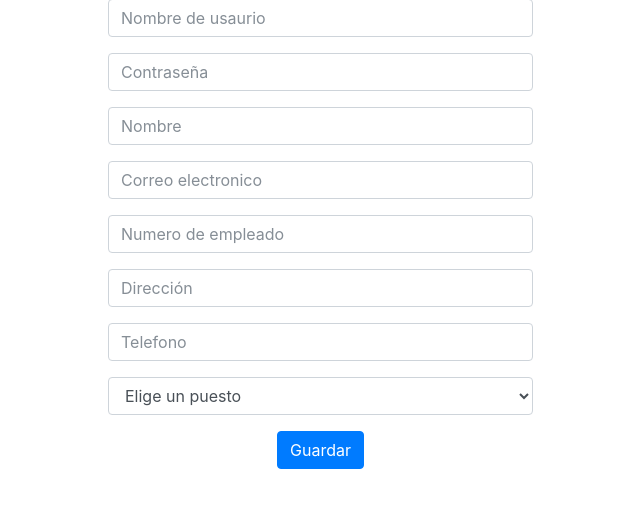
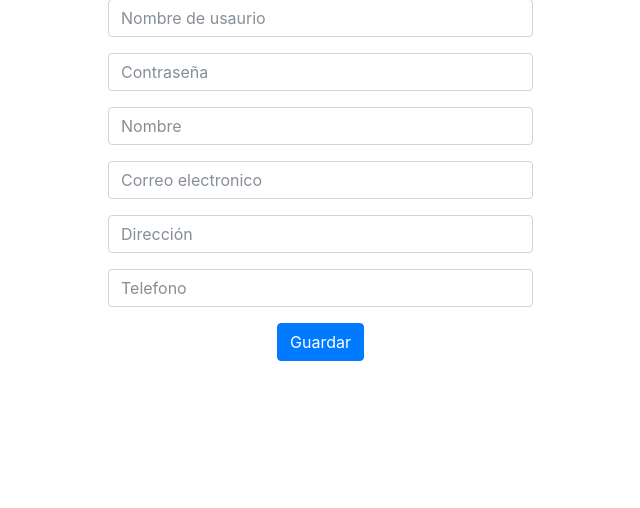
Before and after one commit to ariellsantos/libreria, a Django app: template usuarios/templates/usuarios/crear_usuario.html in a window 1280 px wide. Shown: the part 166-674 px from the top of the page, without its empty margins (1-641 px from the left). Run offline with Django 3.2, Linux system fonts and the light colour scheme; the template is opened without the code that fills it, so the values that code supplies are empty; some libraries are stand-ins or nearby versions.

Commit message:
segundo commit

```diff
--- /dev/null
+++ b/libros/templates/libreria/crear_prestamo.html
@@ -0,0 +1,6 @@
+{% extends "base/main.html" %}
+
+
+{% block container %}
+    div.row>div.col.col-sm-12.
+{% endblock container %}
--- a/libros/templates/libreria/dashboard/index.html
+++ b/libros/templates/libreria/dashboard/index.html
@@ -6,9 +6,9 @@
         <div class="col col-sm-12 col-md-12 col-lg-12">
             {% if request.user.is_staff %}
                 <a href="" class="btn btn-primary">Crear prestamo</a>
-                <a href="" class="btn btn-primary">Ver prestamos</a>
             {% endif %}
             <a href="" class="btn btn-primary">Ver libros</a>
+            <a href="" class="btn btn-primary">Ver prestamos</a>
 
         </div>
     </div>
--- a/usuarios/models/perfil.py
+++ b/usuarios/models/perfil.py
@@ -3,16 +3,13 @@ from __future__ import unicode_literals
 
 from django.db import models
 from django.contrib.auth.models import User
-from .puesto import Puesto
 
 class Perfil(models.Model):
     """Model definition for Perfil."""
 
     usuario = models.OneToOneField(User, on_delete=models.CASCADE)
-    numero_empleado = models.CharField(max_length=50, blank=True, null=True)
     direccion = models.CharField(max_length=350)
     telefono = models.CharField(max_length=14)
-    puesto = models.ForeignKey(Puesto, on_delete=models.CASCADE, blank=True, null=True)
 
     class Meta:
         """Meta definition for Perfil."""
--- a/usuarios/templates/usuarios/crear_usuario.html
+++ b/usuarios/templates/usuarios/crear_usuario.html
@@ -20,22 +20,12 @@
                     <input type="email" name="email" id="email_id" class="form-control" placeholder="Correo electronico">
                 </div>
                 <div class="form-group">
-                    <input type="text" name="numero_empleado" id="numero_empleado_id" class="form-control" placeholder="Numero de empleado">
-                </div>
-                <div class="form-group">
                     <input type="text" name="direccion" id="direccion_id" class="form-control" placeholder="Dirección">
                 </div>
                 <div class="form-group">
                     <input type="text" name="telefono" id="telefono_id" class="form-control" placeholder="Telefono">
                 </div>
-                <div class="form-group">
-                    <select name="puesto" id="puesto_id" class="form-control" required>
-                        <option value="" selected="selected" disabled selecte>Elige un puesto</option>
-                        {% for puesto in puestos  %}
-                            <option value="{{puesto.id}}">{{puesto.nombre}}</option>
-                        {% endfor %}
-                    </select>
-                </div>
+
                 <div class="form-group">
                     <input class="btn btn-primary" type="submit" value="Guardar">
                 </div>
--- a/usuarios/views.py
+++ b/usuarios/views.py
@@ -47,12 +47,8 @@ def guardar_usuario(request):
             user.first_name =  request.POST.get('first_name')
             user.email = request.POST.get('email')
             perfil = Perfil()
-            perfil.numero_empleado = request.POST.get('numero_empleado')
             perfil.direccion = request.POST.get('direccion')
             perfil.telefono = request.POST.get('telefono')
-            puesto = request.POST.get('puesto')
-            puesto = Puesto.objects.get(pk=puesto)
-            perfil.puesto = puesto
             user.save()
             perfil.usuario = user
             perfil.save()
```
Also changed, not shown: usuarios/models/puesto.py (deleted, +0 -20 lines), db.sqlite3, usuarios/migrations/0004_auto_20171116_2126.py (added), 3 other files.
